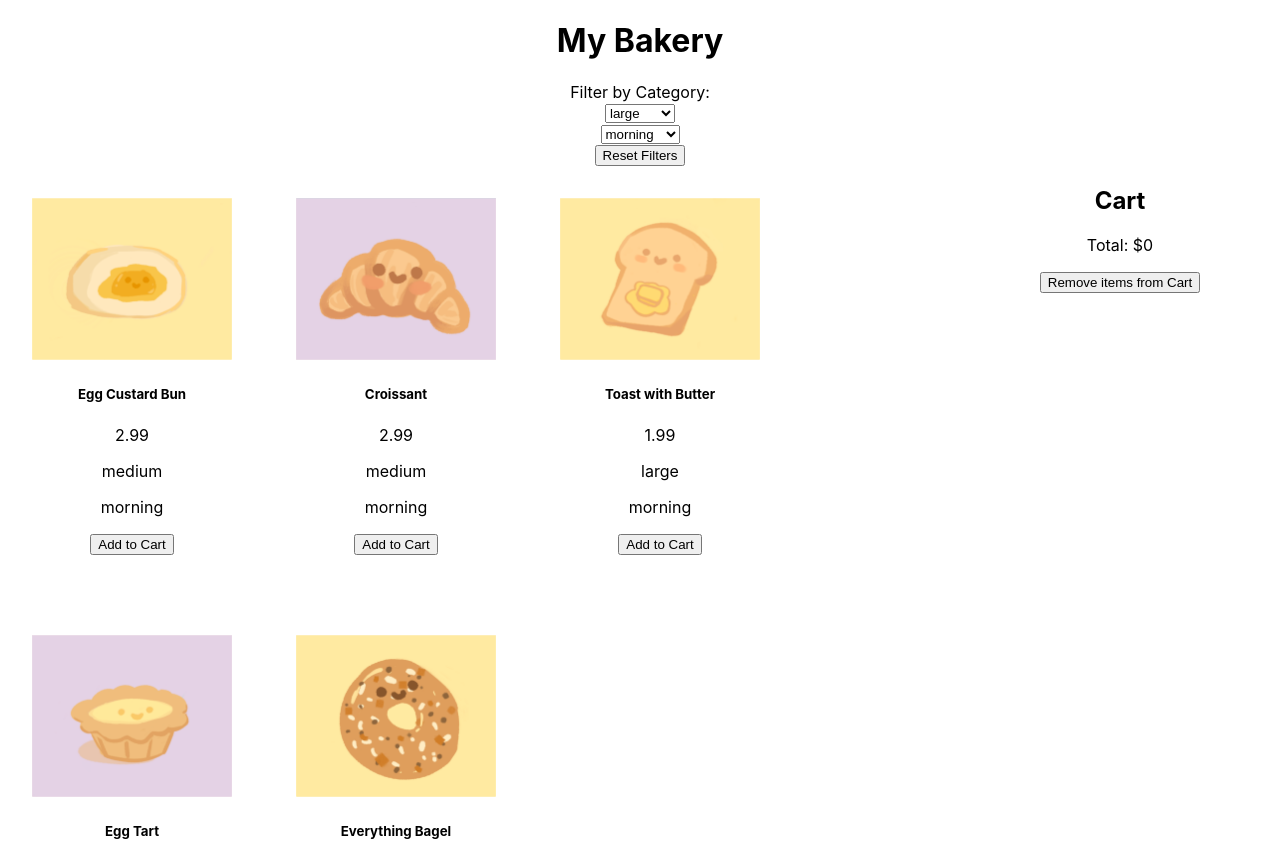
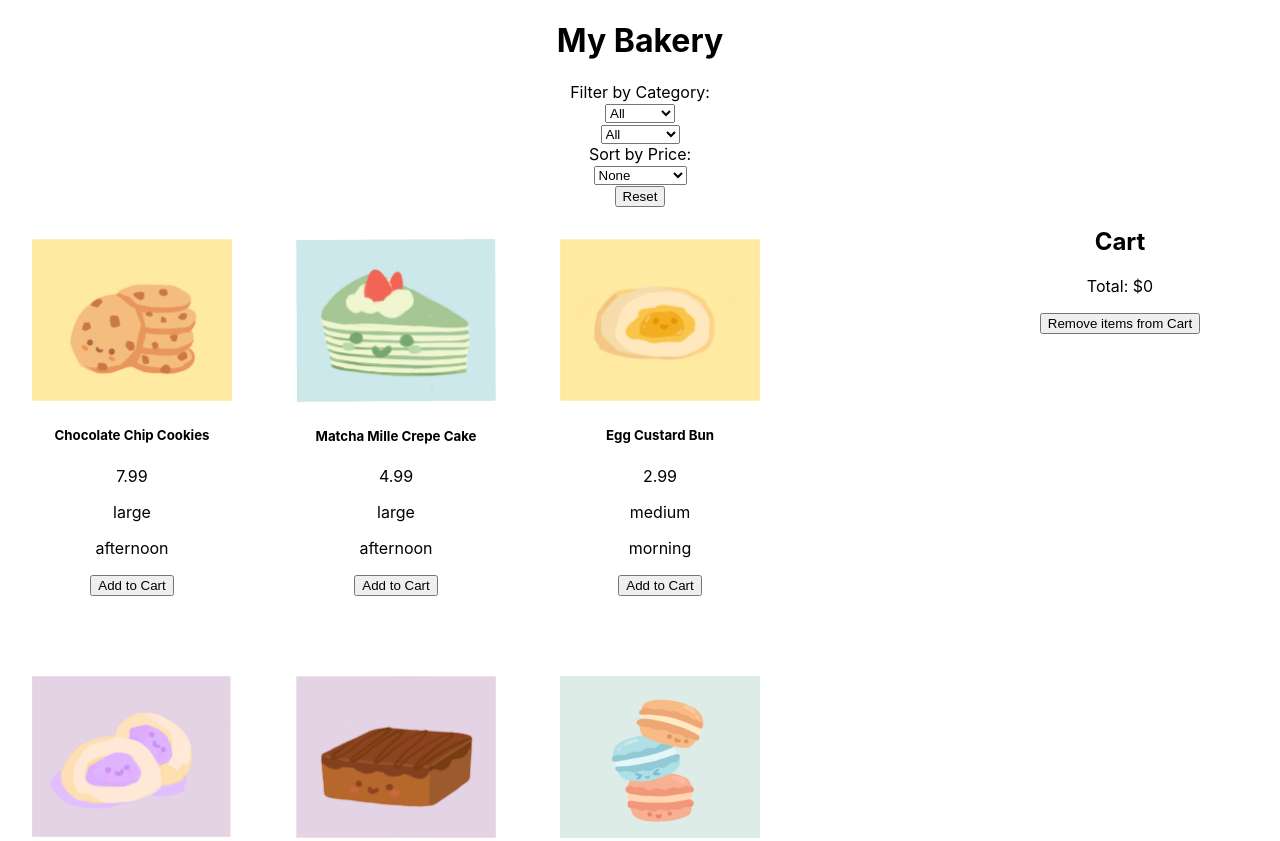
Before and after one commit to chillkoala125/dev, a React (Create React App) app: page / in a window 1280 px wide. Shown: the top 841 px of the page. Built offline with nearby package versions, Linux system fonts and the light colour scheme; the HTML template or start-up script is replaced by a standard one.

Commit message:
Update FilteredList.js

```diff
--- a/src/FilteredList.js
+++ b/src/FilteredList.js
@@ -8,8 +8,10 @@ export default function FilteredList() {
     /* add your cart state code here */
     const [cartTotal, addPrice] = useState(0);
     const [items, addItem] = useState([]);
-    const [size, changeSize] = useState("large");
-    const [time, changeTime] = useState("morning");
+    const [size, changeSize] = useState("All");
+    const [time, changeTime] = useState("All");
+    const [sort, changeSort] = useState("None");
+
 
     function onSelectFilteredSize(event) {
         changeSize(event.target.value);
@@ -17,12 +19,17 @@ export default function FilteredList() {
     function onSelectFilteredTime(event) {
         changeTime(event.target.value);
     }
+    function onSelectSort(event) {
+        changeSort(event.target.value);
+    }
 
     function resetFilters() {
        changeSize("All");
         changeTime("All");
+        changeSort("None");
         document.getElementById('sizeSel').value = 'All';
         document.getElementById('timeSel').value = 'All';
+        document.getElementById('sort').value = 'None';
     }
 
     function filterSizeList() {
@@ -36,7 +43,16 @@ export default function FilteredList() {
         if(time === "All")
             return filterSizeList();
         else
-            return bakeryData.filter(item => item.time === time);
+            return filterSizeList().filter(item => item.time === time);
+    }
+
+    function sortList() {
+        if(sort === "None")
+            return filterTimeList();
+        else if(sort === "Ascending")
+            return filterTimeList().sort((a, b) => a.price > b.price ? 1 : -1);
+        else
+            return filterTimeList().sort((a, b) => a.price < b.price ? 1 : -1);
     }
 
     function handleRemove() {
@@ -54,8 +70,8 @@ export default function FilteredList() {
             <select id="sizeSel"
             onChange={onSelectFilteredSize}
             >
-            <option value="All">All</option>
-            <option value="large" selected>large</option>
+            <option value="All" selected>All</option>
+            <option value="large" >large</option>
             <option value="medium">medium</option>
             <option value="small">small</option>
             </select>
@@ -63,20 +79,30 @@ export default function FilteredList() {
             <select id="timeSel"
             onChange={onSelectFilteredTime}
             >
-            <option value="All">All</option>
-            <option value="morning" selected>morning</option>
+            <option value="All" selected>All</option>
+            <option value="morning" >morning</option>
             <option value="afternoon">afternoon</option>
             <option value="evening">evening</option>
             </select>
             </div>
-            <button onClick={resetFilters}>Reset Filters</button>
+            <div>Sort by Price:</div>
+            <div>
+            <select id="sort"
+            onChange={onSelectSort}
+            >
+            <option value="None" selected>None</option>
+            <option value="Ascending" >Ascending</option>
+            <option value="Descending">Descending</option>
+            </select>
+            </div>
+            <button onClick={resetFilters}>Reset</button>
             </div>
 
 
 
             <div class = "row">
             <div class="cards">
-            {filterTimeList().map((item, index) => ( // TODO: map bakeryData to BakeryItem components
+            {sortList().map((item, index) => ( // TODO: map bakeryData to BakeryItem components
                                                           <div class="cardrow">                                                            <BakeryItem image={item.image}
                                                                                                                       name= {item.name}
                                                                                                                       desc={item.description}
```
